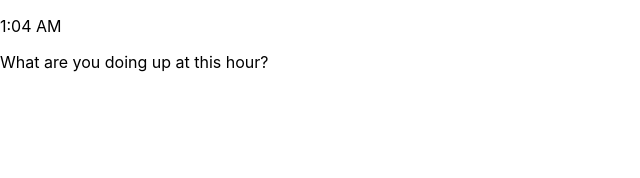
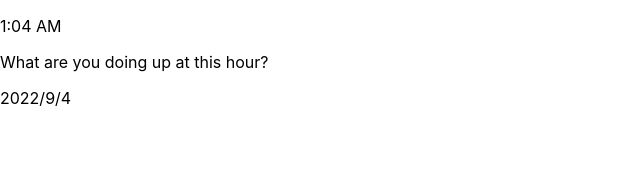
Before and after one commit to traviswilliams997/momentum_clone, a React (Create React App) app: page / in a window 1280 px wide. Shown: the top 178 px of the page, without its empty margins (0-640 px from the left). Built offline with nearby package versions, Linux system fonts and the light colour scheme; no server answers.

Commit message:
Add date output

```diff
--- a/src/App.js
+++ b/src/App.js
@@ -1,12 +1,14 @@
 import React from 'react';
 import Weather from './components/Weather';
 import Time from './components/Time';
+import DateToday from './components/Date'
 
 function App() {
   return (
     <div>
       <Weather />
       <Time />
+      <DateToday />
     </div>
   );
 }
--- a/src/components/Date.js
+++ b/src/components/Date.js
@@ -0,0 +1,14 @@
+import React from "react";
+
+const DateToday = () => {
+  let today = new Date();
+  let date =
+    today.getFullYear() + "/" + today.getMonth() + "/" + today.getDate();
+  return (
+    <div>
+      <p>{date}</p>
+    </div>
+  );
+};
+
+export default DateToday;
```
